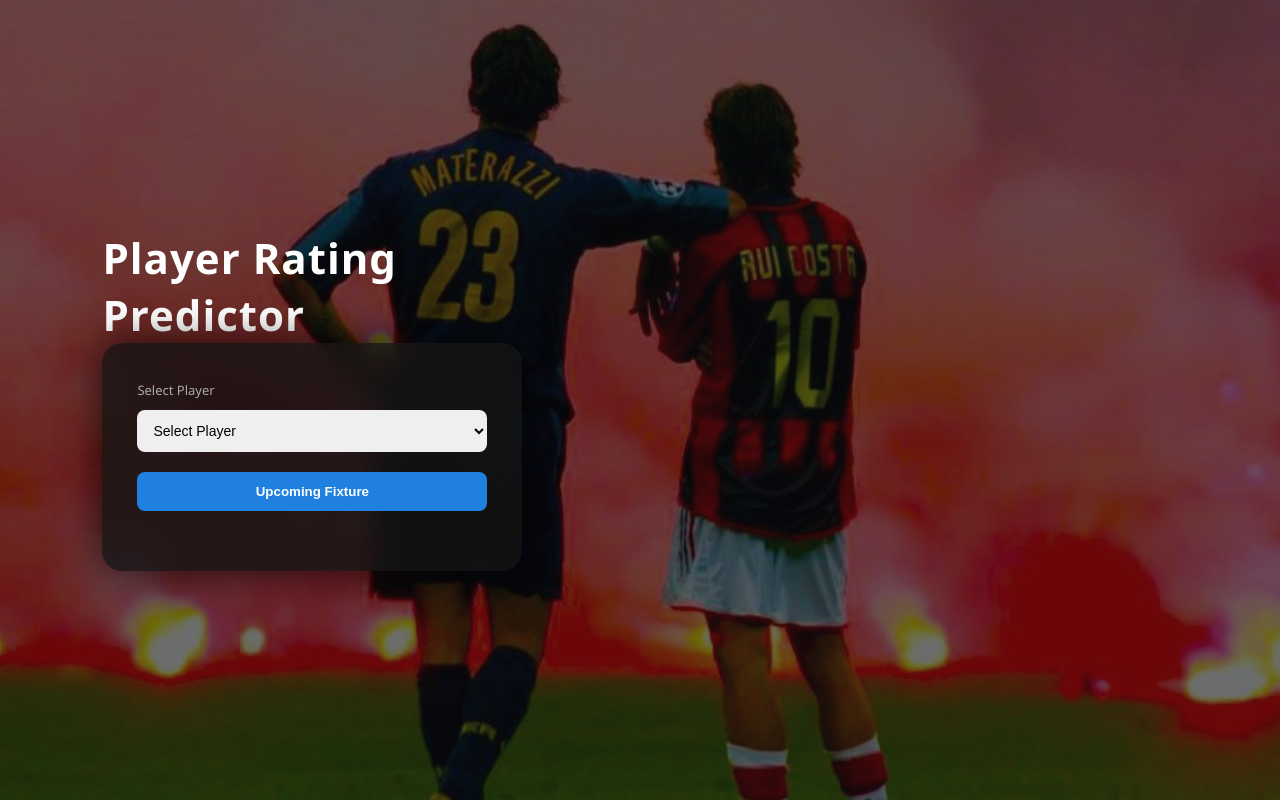
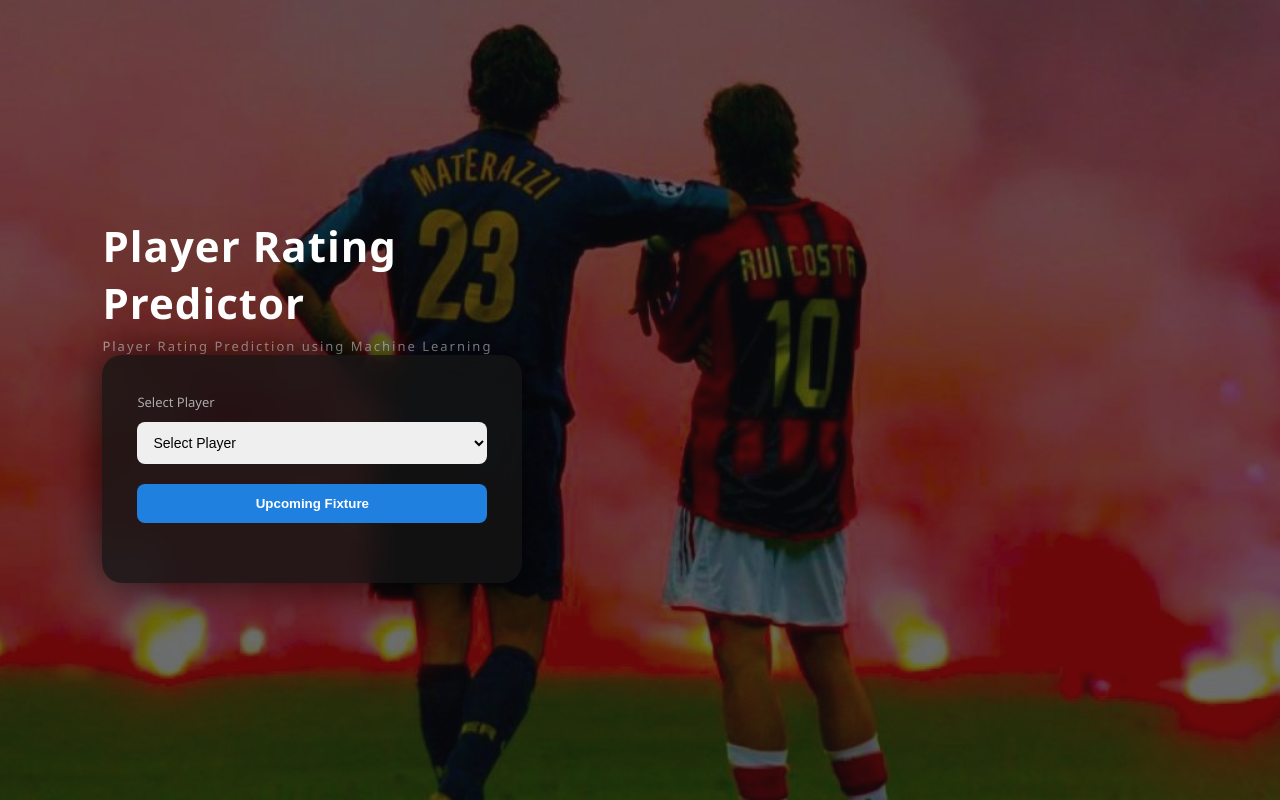
Before and after one commit to Amarnathdj10/Projects, a Flask app: page / in a window 1280 px wide. Run offline with Flask 3, Linux system fonts and the light colour scheme; parts of the project's set-up code (start-up, migrations or seed data) failed here and were passed over.

Commit message:
small changes

```diff
--- a/Pre-Match Player Rating Prediction using Machine Learning/static/style.css
+++ b/Pre-Match Player Rating Prediction using Machine Learning/static/style.css
@@ -40,6 +40,14 @@ body {
     font-size: 42px;
     font-weight: 700;
     letter-spacing: 1px;
+}
+
+.subheading {
+    margin-top: 6px;
+    font-size: 13px;
+    font-weight: 300;
+    color: rgba(255,255,255,0.6);
+    letter-spacing: 2px;
 }
 
 .subtitle {
--- a/Pre-Match Player Rating Prediction using Machine Learning/templates/index.html
+++ b/Pre-Match Player Rating Prediction using Machine Learning/templates/index.html
@@ -11,6 +11,7 @@
 <div class="main-container">
     <div class="left-panel">
         <h1 class="app-title">Player Rating Predictor</h1>
+        <p class="subheading">Player Rating Prediction using Machine Learning</p>
         <div class="card">
             <label>Select Player</label>
             <select id="playerSelect" onchange="applyTheme()">
```
